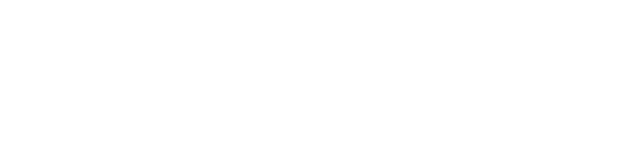
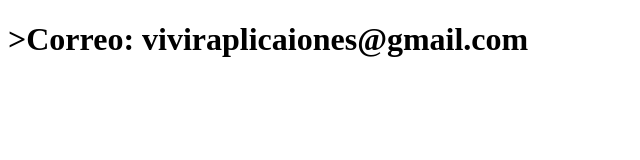
Before and after one commit to viviraplicaciones/prueba-especial-01, a plain HTML site: page index.html in a window 1280 px wide. Shown: the whole page, without its empty margins (0-640 px from the left). Drawn offline with Linux system fonts and the light colour scheme.

Commit message:
correo index.html

```diff
--- a/index.html
+++ b/index.html
@@ -6,6 +6,6 @@
     <title>App de Prueba</title>
 </head>
 <body>
-
+    <h1>>Correo: viviraplicaiones@gmail.com</h1>
 </body>
 </html>
```
